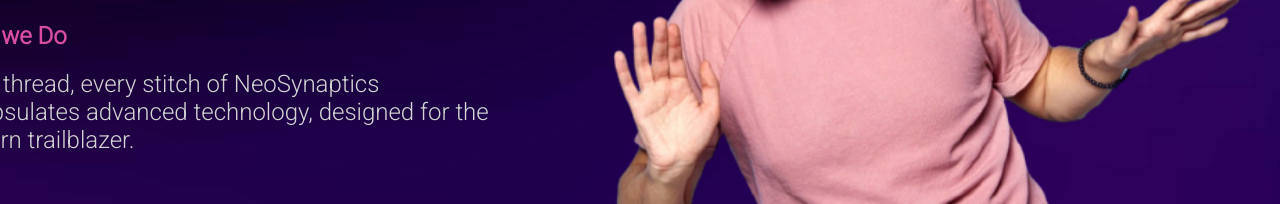
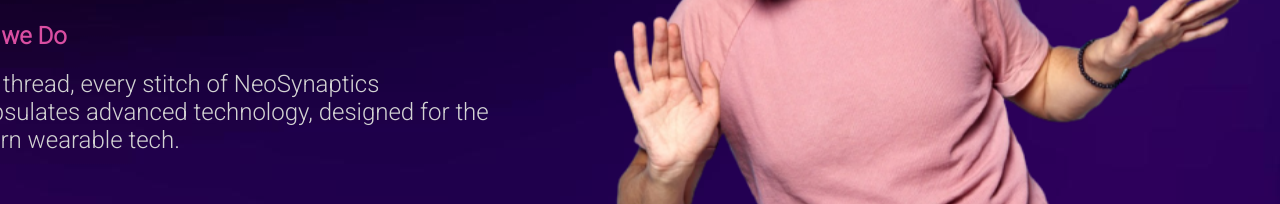
Before and after one commit to unni2000/projectneo, a React (Vite) app: page / in a window 1280 px wide. Shown: the part 444-648 px from the top of the page. Built offline with nearby package versions, Linux system fonts and the light colour scheme.

Commit message:
font changed and new images added,section two image removed

```diff
--- a/src/components/SectionOne.jsx
+++ b/src/components/SectionOne.jsx
@@ -116,7 +116,7 @@ const SectionOne = () => {
             <Subtitle>What we Do</Subtitle>
           </WhatWeDo>
           <Desc>
-          Every thread, every stitch of NeoSynaptics encapsulates advanced technology, designed for the modern trailblazer.
+          Every thread, every stitch of NeoSynaptics encapsulates advanced technology, designed for the modern wearable tech.
           </Desc>
         </Left>
         <Right>
--- a/src/components/SectionThree.jsx
+++ b/src/components/SectionThree.jsx
@@ -106,7 +106,7 @@ function SectionThree() {
           </Desc>
         </Left>
         <Right>
-          <Img src="./img/mcap1.png" />
+          <Img src="./img/mcap2.png" />
         </Right>
       </Container>
     </Section>
--- a/src/components/SectionTwo.jsx
+++ b/src/components/SectionTwo.jsx
@@ -90,6 +90,7 @@ const Img = styled.img`
 
 
   @media only screen and (max-width: 768px) {
+    display: none;
     width: 300px;
     height: 300px;
   }
```
